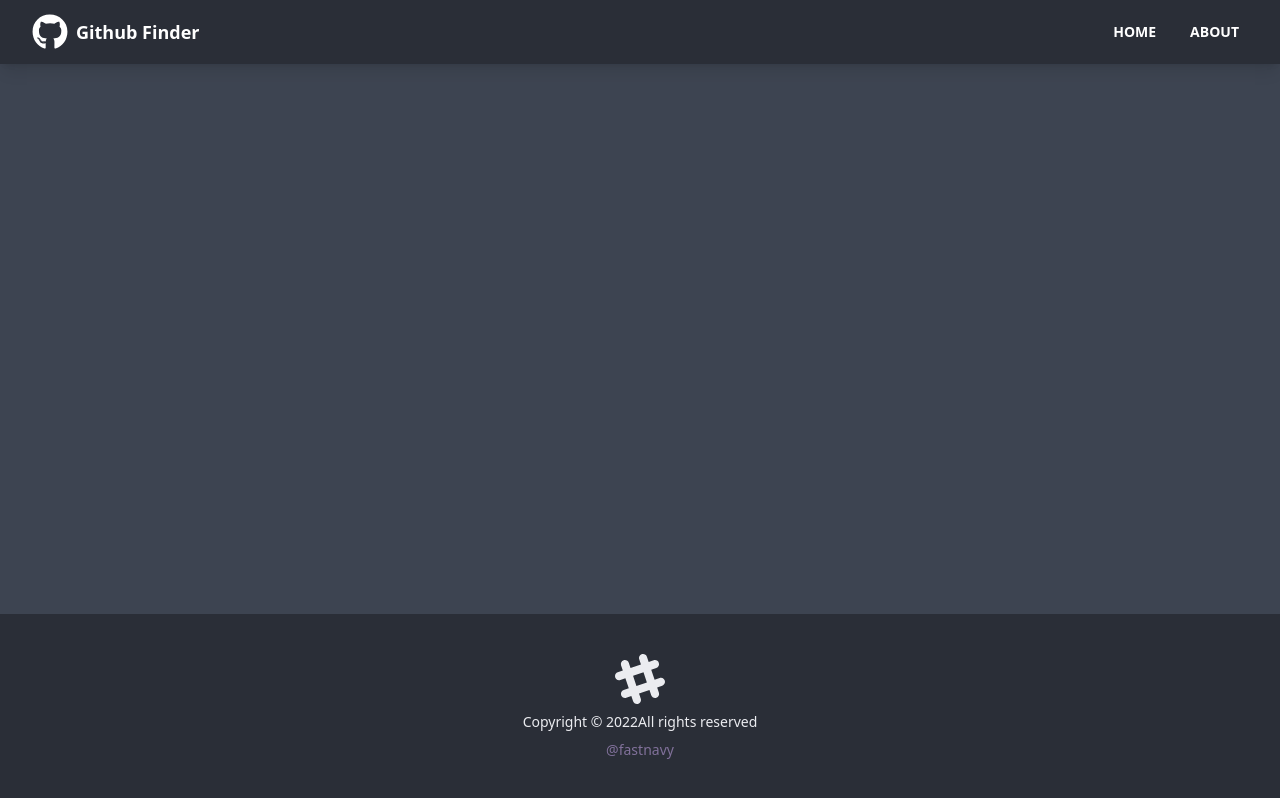
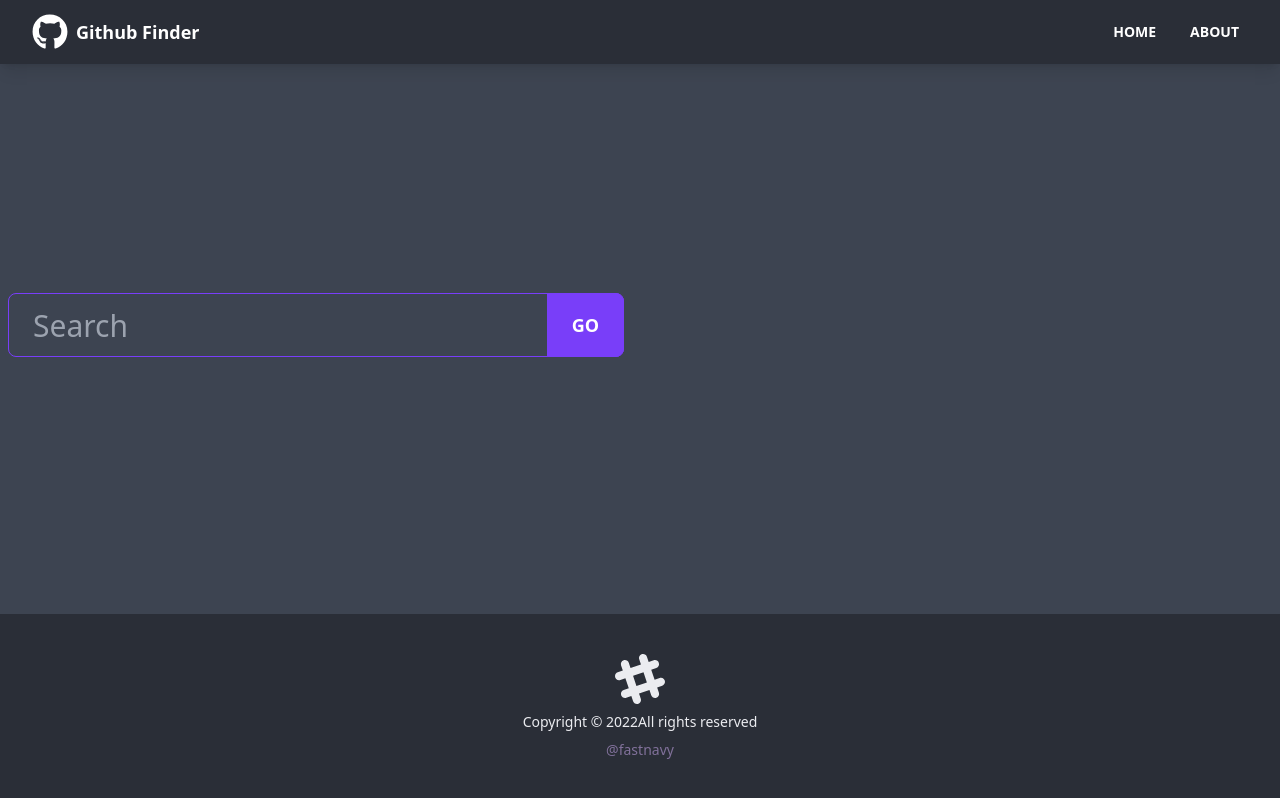
Before and after one commit to CaglayanCaliskan/github-finder, a React (Create React App) app: page / in a window 1280 px wide. Built offline with nearby package versions, Linux system fonts and the light colour scheme.

Commit message:
UserSarch Component

```diff
--- /dev/null
+++ b/src/components/users/UserSeach.jsx
@@ -0,0 +1,48 @@
+import { useState, useContext } from 'react';
+import GithubContext from '../../context/github/GithubContext';
+function UserSeach() {
+  const { users } = useContext(GithubContext);
+  const [text, setText] = useState('');
+  const handleChange = (e) => {
+    setText(e.target.value);
+  };
+  const handleSubmit = (e) => {
+    e.preventDefault();
+    if (text === '') {
+      alert('search something');
+    } else {
+      //todo search users
+      setText('');
+    }
+  };
+  return (
+    <div className='grid grid-cols-1 xl:grid-cols-2 lg:grid-cols-2 md:grid-cols-2 mb-8 gap-8'>
+      <form onSubmit={handleSubmit}>
+        <div className='form-control '>
+          <div className='relative'>
+            <input
+              type='text'
+              placeholder='Search'
+              className='w-full input input-primary input-bordered input-lg text-3xl'
+              value={text}
+              onChange={handleChange}
+            />
+            <button
+              className='absolute top-0 right-0 rounded-l-none btn btn-primary btn-lg'
+              type='submit'
+            >
+              Go
+            </button>
+          </div>
+        </div>
+      </form>
+      {users.length > 0 && (
+        <div>
+          <button className='btn btn-lg btn-secondary'>clear</button>
+        </div>
+      )}
+    </div>
+  );
+}
+
+export default UserSeach;
--- a/src/pages/Home.jsx
+++ b/src/pages/Home.jsx
@@ -1,8 +1,9 @@
 import UserResults from '../components/users/UserResults';
+import UserSeach from '../components/users/UserSeach';
 function Home() {
   return (
     <>
-      {/* SEARCH COMPONENTS */}
+      <UserSeach />
       <UserResults />
     </>
   );
```
